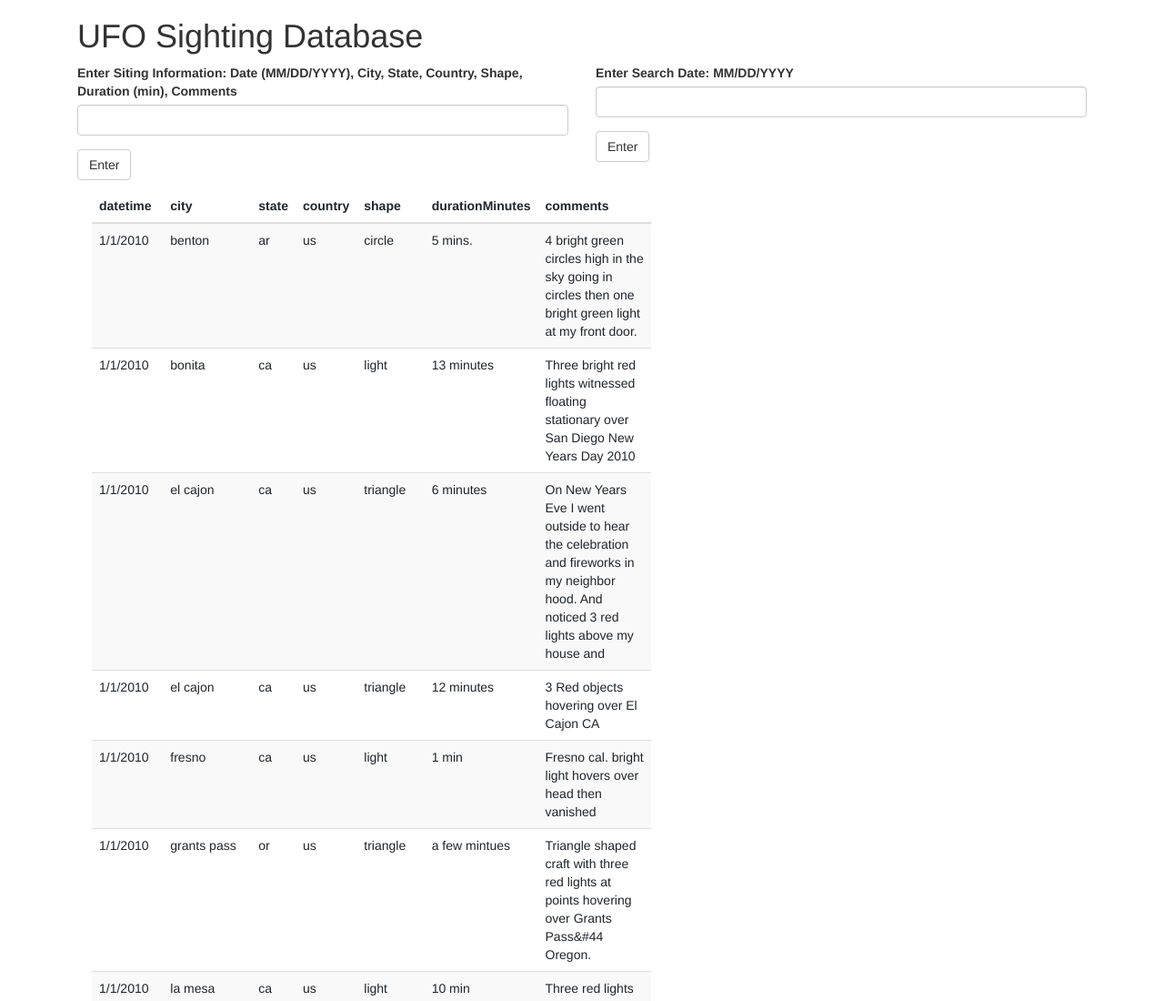
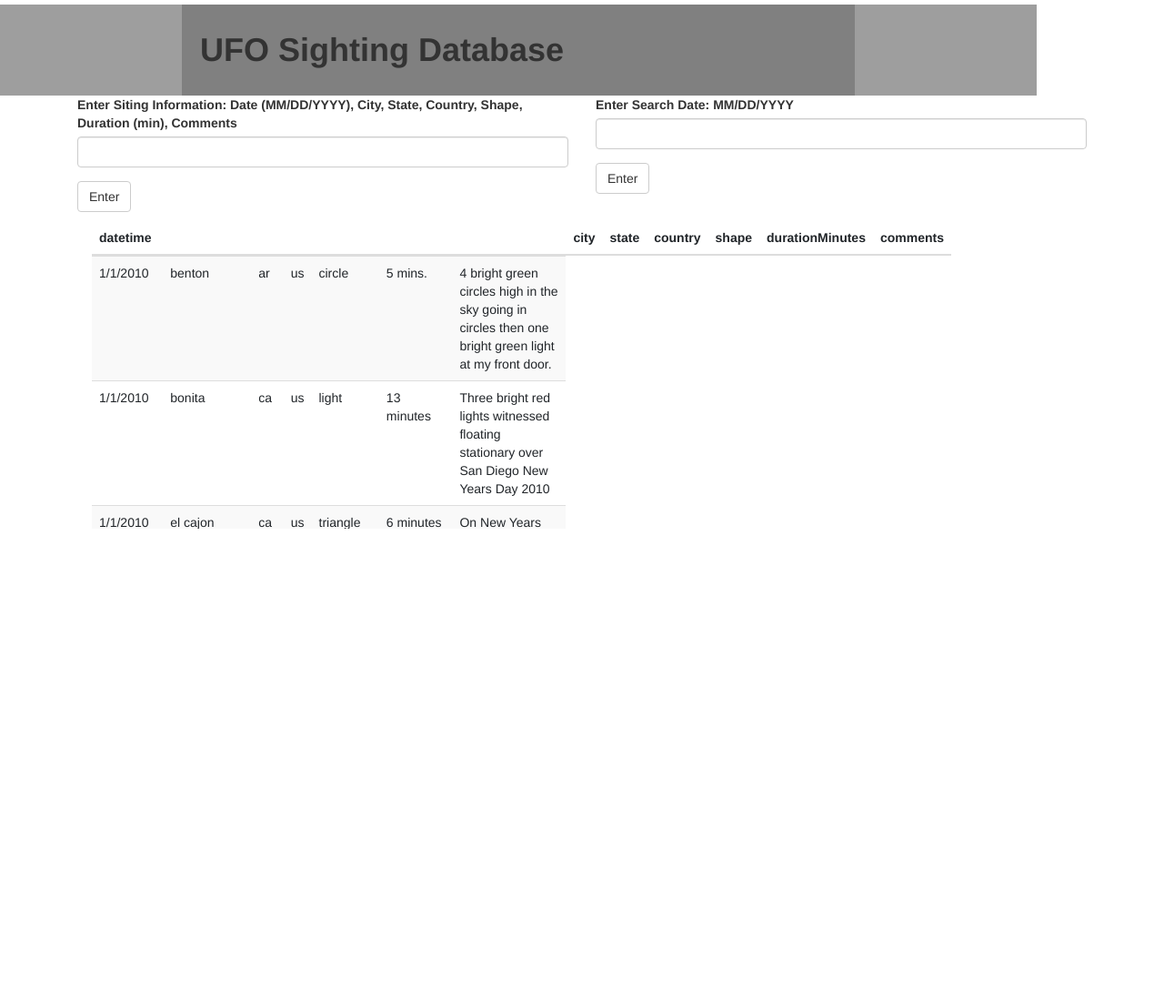
Before and after one commit to jtstrauch58/javascript-challenge, a plain HTML site: page UFO-Level-1/index.html in a window 1280 px wide. Shown: the top 1100 px of the page at 91% size. After the commit the page ends 800 px from the top, so only its background shows below. Drawn offline with nearby package versions, Linux system fonts and the light colour scheme; grey boxes are pictures that could not be loaded.

Commit message:
adding css

```diff
--- a/UFO-Level-1/index.html
+++ b/UFO-Level-1/index.html
@@ -12,11 +12,17 @@
     <script src="https://d3js.org/d3.v5.min.js"></script>
 </head>
 
+<!-- <img alt="Black Space Wallpapers HD - Wallpaper Cave" src="https://wallpapercave.com/wp/wp3474282.jpg" style = "z-index: 0;" > -->
+<body>
 
-<body>
-  <div class="container">
+  <div class="container" style = "margin-right: 0px; margin-left: 0px; margin-top: 5px; margin-bottom: 0px;
+  padding: 0px; background: gray; justify-content: left; vertical-align: middle;">
     <div class="row"></div>
-    <h1>UFO Sighting Database</h1>
+    <img src="https://media2.s-nbcnews.com/i/newscms/2018_01/2280531/180103-ufo-illustration-mn-1015_0758c11fb1637ed3431613cef06cd246.jpg" alt = 'UFO image'data-noaft="1"
+    style="width: 200px; height: 100px; margin: 0px; float: left">
+    <h1 style = "float: left; margin-left: 20px; margin-top: 30px; margin-bottom: 0px; font-weight: 800;">UFO Sighting Database</h1>
+    <img src="https://media2.s-nbcnews.com/i/newscms/2018_01/2280531/180103-ufo-illustration-mn-1015_0758c11fb1637ed3431613cef06cd246.jpg" alt = 'UFO image'data-noaft="1"
+    style="width: 200px; height: 100px; margin: 0px; float: right">
   </div>
   <div class="container">
     <div class="row">
--- a/UFO-Level-1/js/app.js
+++ b/UFO-Level-1/js/app.js
@@ -1,18 +1,22 @@
-// from data.js
+// import from data.js
 var tableData = data;
 
-// YOUR CODE HERE!
+// Select main table header
+var thead = d3.select("thead>tr");
 
-// Use entered date range to find sightings
-var thead = d3.select("thead>tr");
+// determine array keys
 var headerKeys = Object.keys(tableData[0]);
 
+// append array keys to table header
 for (i=0; i<headerKeys.length; i++) {
   var row = thead.append("th")
   row.text(headerKeys[i])
 }
 
+// select body of main table to insert data rows
 var tbody = d3.select("tbody");
+
+// insert table data using forEach
 tableData.forEach(function(sitings) {
       var row = tbody.append("tr");
       Object.entries(sitings).forEach(function([key, value]) {
@@ -21,11 +25,16 @@ tableData.forEach(function(sitings) {
       });
 });
 
+// set up event listener for button click and keyboard click
 var update = d3.select("#button-newUFO");
 var form = d3.select("#form-newUFO");
 
 update.on("click", appendUFOUpdate);
 form.on("submit", appendUFOUpdate);
+
+// append user input to the html table with new event
+// split the input string into array by splitting by ',' and space
+// send input to console for a second check
 
 function appendUFOUpdate () {
   d3.event.preventDefault();
@@ -34,6 +43,8 @@ function appendUFOUpdate () {
   var inputValue = inputElement.property("value");
   var newData = inputValue.split(", ");
   console.log(newData);
+
+// create new array object and send to console
 
   var newEntry = {
       datetime: newData[0],
@@ -45,6 +56,9 @@ function appendUFOUpdate () {
       comments: newData[6]
     };
     console.log(newEntry);
+
+// select main table and append the new data set
+
   var tbody = d3.select("tbody");
   var row = tbody.append("tr");
   Object.entries(newEntry).forEach(function([key, value]) {
@@ -52,11 +66,17 @@ function appendUFOUpdate () {
     cell.text(value);})
 };
 
+// set up search functionality
+// first set up listener group for button click and keyboard select
+
 var searchDate = d3.select("#button-dateSearch");
 var formDate = d3.select("#form-dateSearch");
 
 searchDate.on("click", searchUFODate);
 formDate.on("submit", searchUFODate);
+
+// set up function to select user search date
+// filter the data set for the specified date
 
 function searchUFODate () {
   d3.event.preventDefault();
@@ -70,14 +90,20 @@ function searchUFODate () {
   var ufoDateData = tableData.filter(searchDate);
   console.log(ufoDateData);
 
+// make new table to show filter results
+
   var thead = d3.select("#head-dateSearch");
   var tr = thead.append("tr");
   var headerKeys = Object.keys(tableData[0]);
+
+// add header
 
   for (i=0; i<headerKeys.length; i++) {
     var row = thead.append("th")
     row.text(headerKeys[i])
   };
+
+// add table data
 
   var tbody = d3.select("#body-dateSearch");
   console.log(tbody);
--- a/UFO-Level-1/static/style.css
+++ b/UFO-Level-1/static/style.css
@@ -1,4 +1,9 @@
 
+
+body {
+    /* background-image: url("https://wallpapercave.com/wp/wp3474282.jpg"); */
+    /* background-color: #cccccc; */
+   }
 
 /* Data Table Styles */
 
@@ -8,6 +13,11 @@ table {
     margin-top: 10px;
 }
 
+tbody {
+    display:block;
+    height:300px;
+    overflow-y:scroll;
+}
 td {
     padding: 1px;
     width: 40px;
```
